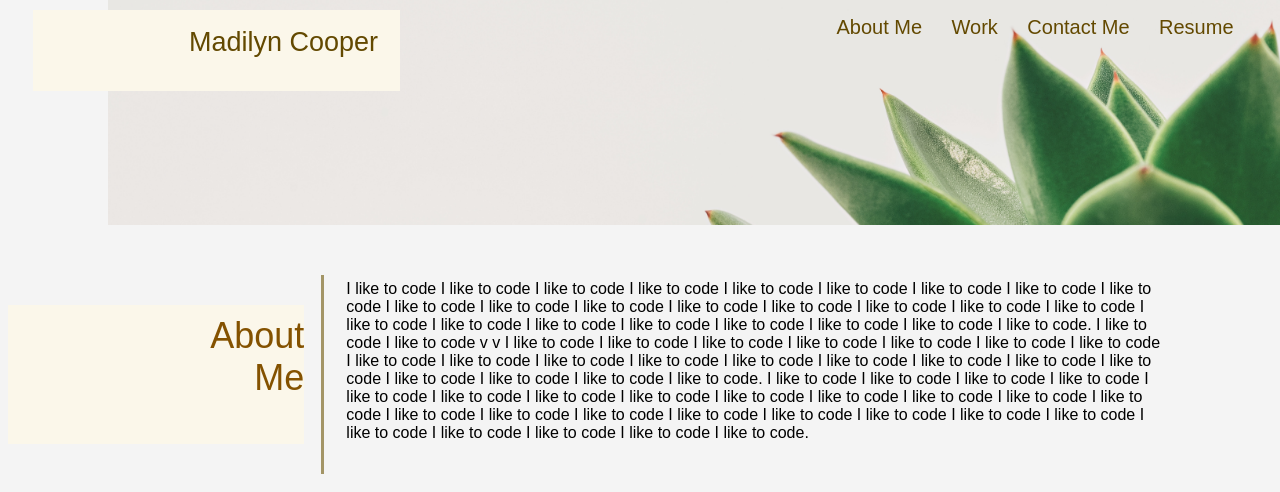
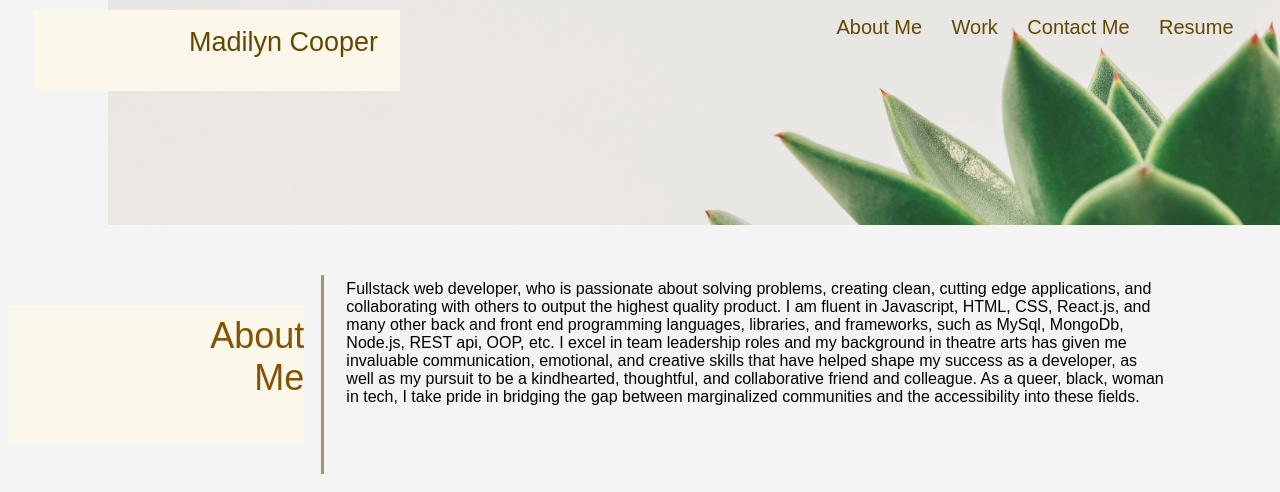
Before and after one commit to Madilyncooper/mc_portfolio, a website: page index.html in a window 1280 px wide. Shown: the top 492 px of the page. Drawn offline with Linux system fonts and the light colour scheme.

Commit message:
Added about me

```diff
--- a/index.html
+++ b/index.html
@@ -39,20 +39,15 @@
                 <h2>About<br> Me</h2>
             </header>
             <div>
-                <p id="about-me">I like to code I like to code I like to code I like to code I like to code
-                    I like to code I like to code I like to code I like to code I like to code
-                    I like to code I like to code I like to code I like to code I like to code
-                    I like to code I like to code I like to code I like to code I like to code
-                    I like to code I like to code I like to code I like to code I like to code.
-                    I like to code I like to code v v I like to code I like to code I like to code
-                    I like to code I like to code I like to code I like to code I like to code I like to code
-                    I like to code I like to code I like to code I like to code I like to code I like to code
-                    I like to code I like to code I like to code I like to code I like to code.
-                    I like to code I like to code I like to code I like to code I like to code I like to code
-                    I like to code I like to code I like to code I like to code I like to code
-                    I like to code I like to code I like to code I like to code I like to code
-                    I like to code I like to code I like to code I like to code I like to code I like to code
-                    I like to code I like to code I like to code I like to code.
+                <p id="about-me">Fullstack web developer, who is passionate about solving problems, creating clean,
+                    cutting edge applications, and collaborating with others to output the highest quality product.
+                    I am fluent in Javascript, HTML, CSS, React.js, and many other back and front end programming
+                    languages, libraries, and frameworks, such as MySql, MongoDb, Node.js, REST api, OOP, etc. I excel
+                    in team leadership roles and my background in theatre arts has given me invaluable communication,
+                    emotional, and creative skills that have helped shape my success as a developer, as well as my
+                    pursuit to be a kindhearted, thoughtful, and collaborative friend and colleague. As a queer, black,
+                    woman in tech, I take pride in bridging the gap between marginalized communities and the
+                    accessibility into these fields.
                 </p>
             </div>
         </section>
```
